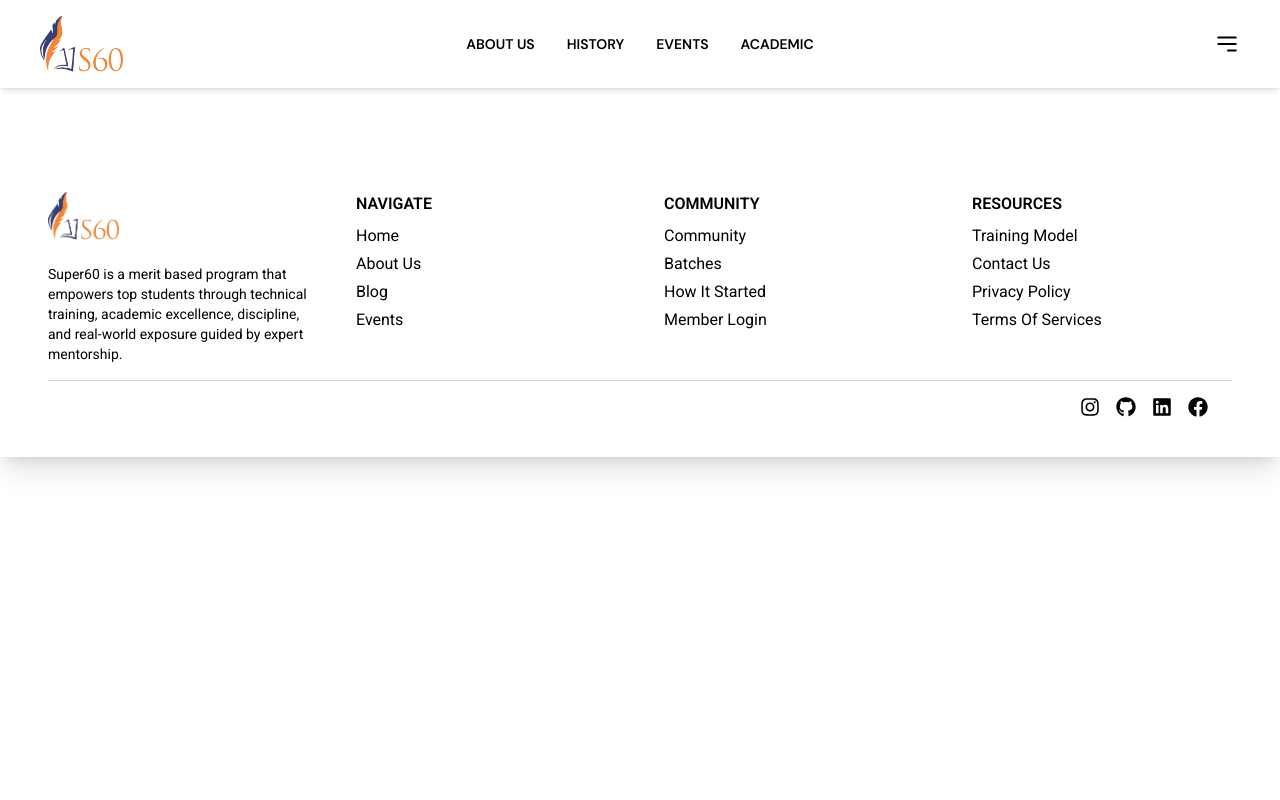
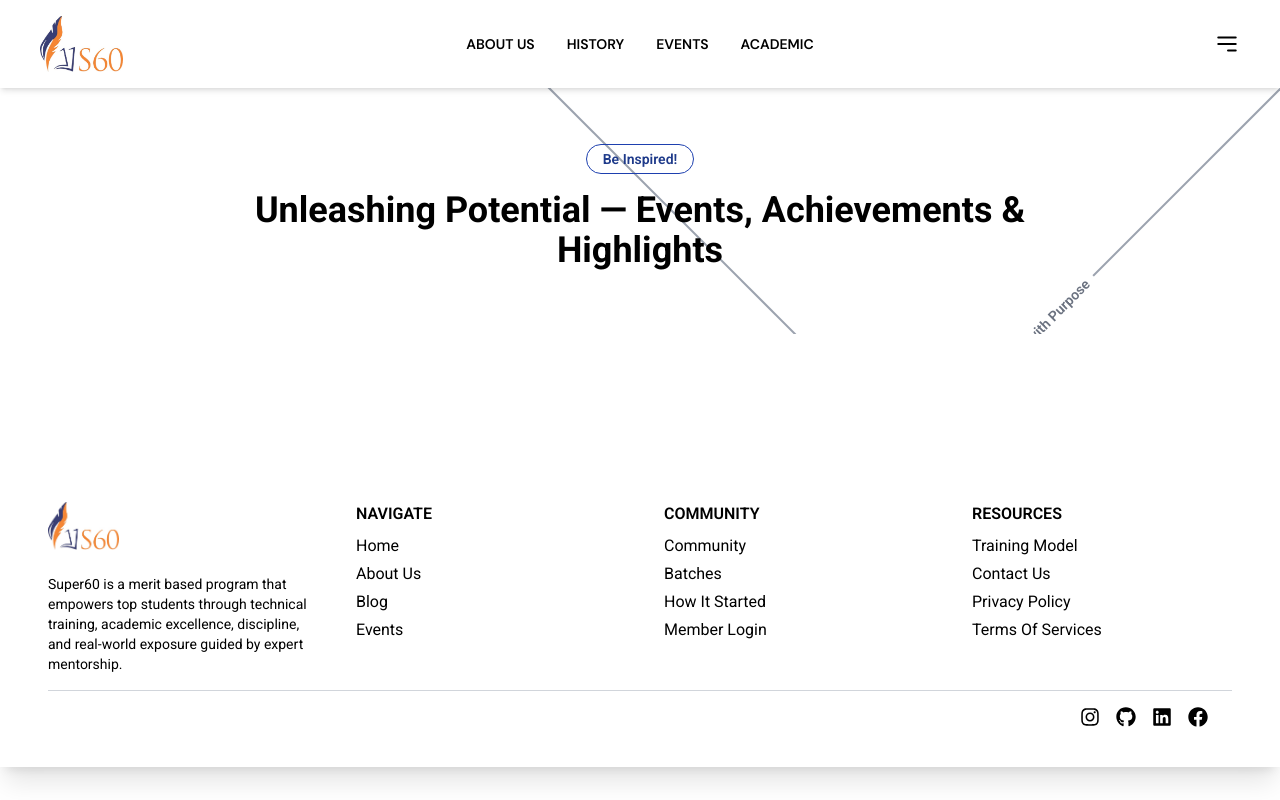
Before and after one commit to Uditkrpathak/Super_60, a React (Vite) app in the folder Frontend/: page /events in a window 1280 px wide. Built offline with nearby package versions, Linux system fonts and the light colour scheme.

Commit message:
modified

```diff
--- a/Frontend/package.json
+++ b/Frontend/package.json
@@ -14,11 +14,13 @@
     "@tailwindcss/vite": "^4.1.10",
     "animejs": "^3.2.1",
     "axios": "^1.10.0",
+    "framer-motion": "^12.18.1",
     "react": "^19.1.0",
     "react-dom": "^19.1.0",
     "react-icons": "^5.5.0",
     "react-router-dom": "^7.6.2",
-    "react-spring": "^10.0.1"
+    "react-spring": "^10.0.1",
+    "swiper": "^11.2.8"
   },
   "devDependencies": {
     "@eslint/js": "^9.25.0",
--- a/Frontend/src/Pages/Events.jsx
+++ b/Frontend/src/Pages/Events.jsx
@@ -1,9 +1,61 @@
-import React from 'react'
+import React from 'react';
+import { Swiper, SwiperSlide } from 'swiper/react';
+import { Autoplay } from 'swiper/modules';
+import { motion } from 'framer-motion';
+import 'swiper/css';
+import HeroBg from '../Components/hero/backgrounds/herobg';
+
+const slidesText = [
+  {
+    id: 1,
+    subtitle: "Don’t miss out !",
+    title: "Super 60 in Action — Explore Our Journey of Events & Excellence",
+  },
+  {
+    id: 2,
+    subtitle: "Be Inspired!",
+    title: "Unleashing Potential — Events, Achievements & Highlights",
+  },
+  {
+    id: 3,
+    subtitle: "Join the Revolution!",
+    title: "Witness the Change — One Milestone at a Time",
+  },
+];
 
 const Events = () => {
   return (
-    <div>Events</div>
-  )
-}
+    <section className='relative overflow-hidden'>
+      <div className="w-full py-16 mt-20 text-center bg-white ">
+      <HeroBg/>
+      <Swiper
+        loop={true}
+        autoplay={{ delay: 3000 }}
+        modules={[Autoplay]}
+      >
+        {slidesText.map((slide, index) => (
+          <SwiperSlide key={index}>
+            <motion.div
+              key={slide.id}
+              initial={{ opacity: 0, y: 40 }}
+              animate={{ opacity: 1, y: 0 }}
+              exit={{ opacity: 0, y: -40 }}
+              transition={{ duration: 0.8 }}
+              className="flex flex-col items-center justify-center space-y-4"
+            >
+              <button className="px-4 py-1 text-sm font-semibold text-blue-900 border border-blue-800 rounded-full">
+                {slide.subtitle}
+              </button>
+              <h2 className="max-w-4xl px-4 mx-auto text-2xl font-bold text-black md:text-4xl">
+                {slide.title}
+              </h2>
+            </motion.div>
+          </SwiperSlide>
+        ))}
+      </Swiper>
+    </div>
+    </section>
+  );
+};
 
-export default Events
+export default Events;
```
Also changed, not shown: Frontend/src/App.jsx (line endings or trailing spaces), 1 other file (tests, documents, lock files or other folders).
